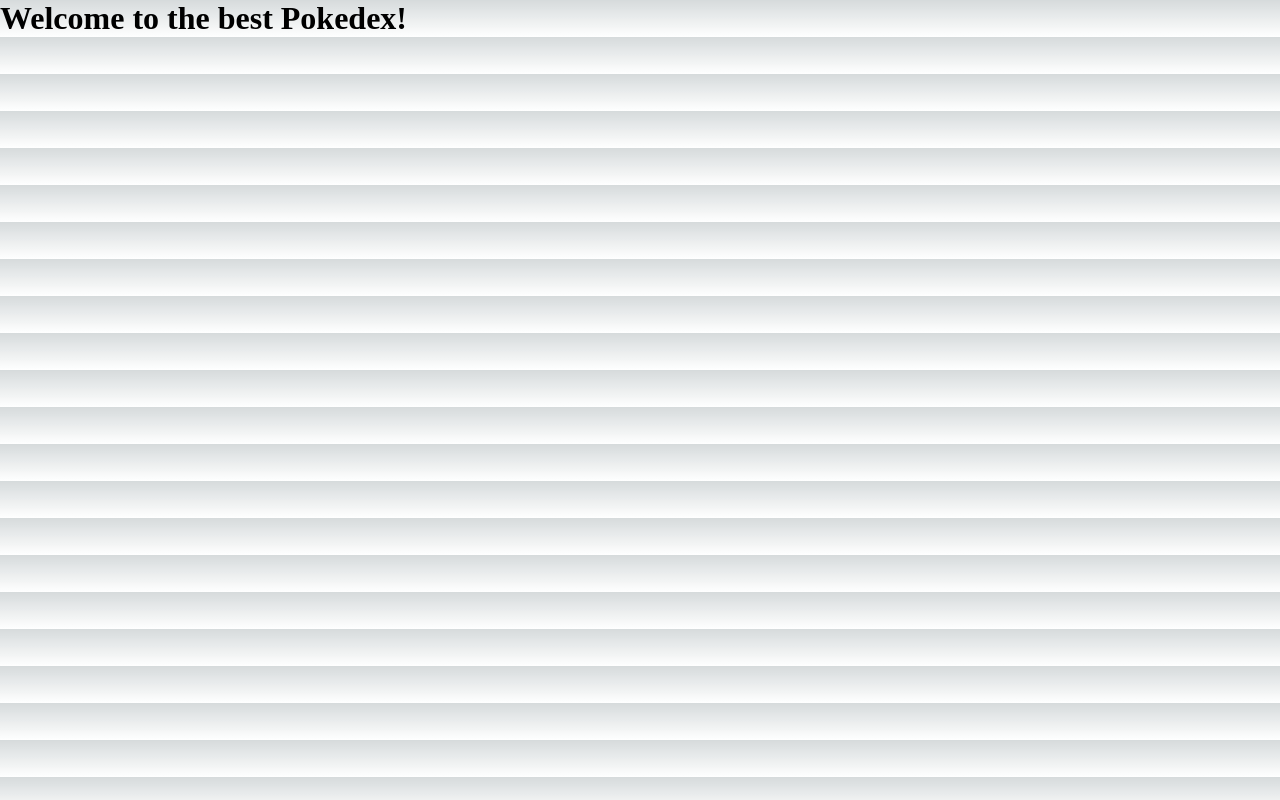
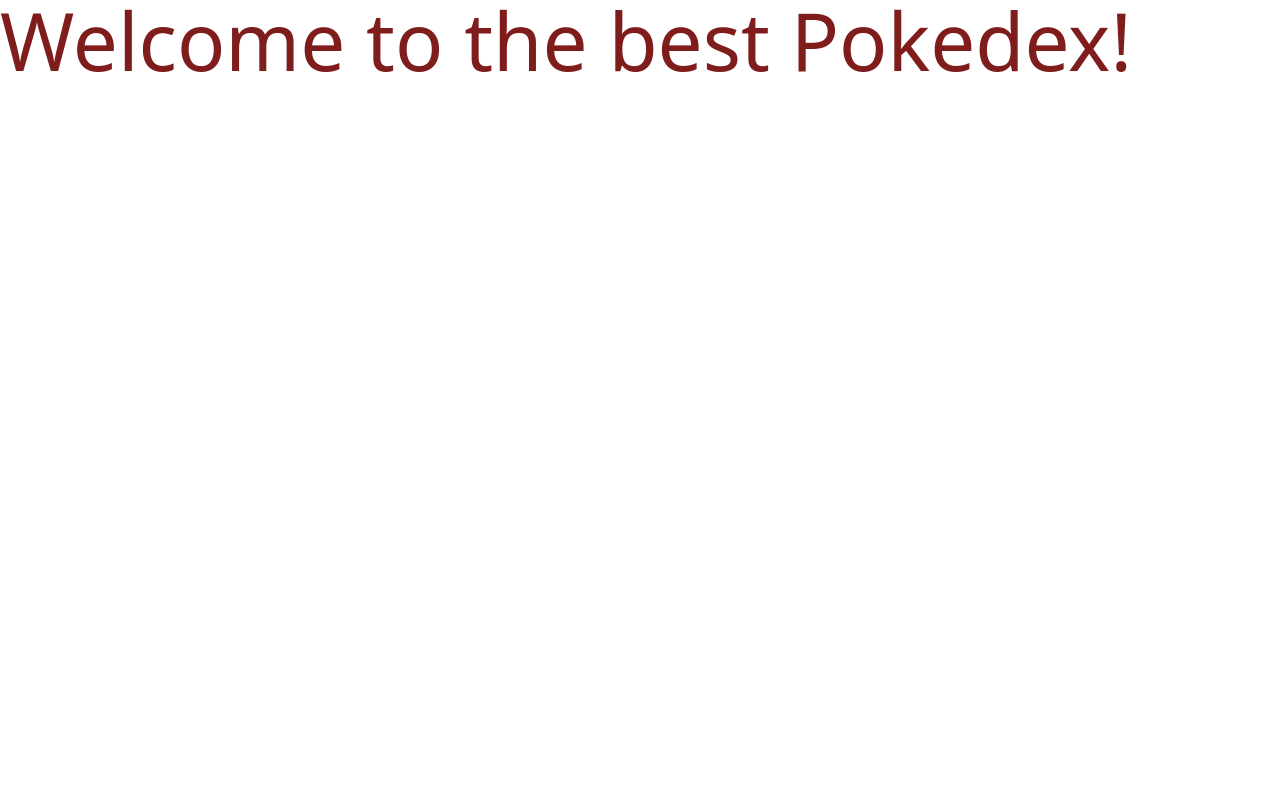
Before and after one commit to EricksonSiqueira/Pokemon-playground, a Next.js app: page / in a window 1280 px wide. Built offline with nearby package versions, Linux system fonts and the light colour scheme.

Commit message:
style: remove next styles from global style

```diff
--- a/src/styles/globals.css
+++ b/src/styles/globals.css
@@ -1,76 +1,9 @@
-:root {
-  --max-width: 1100px;
-  --border-radius: 12px;
-  --font-mono: ui-monospace, Menlo, Monaco, 'Cascadia Mono', 'Segoe UI Mono',
-    'Roboto Mono', 'Oxygen Mono', 'Ubuntu Monospace', 'Source Code Pro',
-    'Fira Mono', 'Droid Sans Mono', 'Courier New', monospace;
+@tailwind base;
+@tailwind components;
+@tailwind utilities;
 
-  --foreground-rgb: 0, 0, 0;
-  --background-start-rgb: 214, 219, 220;
-  --background-end-rgb: 255, 255, 255;
-
-  --primary-glow: conic-gradient(
-    from 180deg at 50% 50%,
-    #16abff33 0deg,
-    #0885ff33 55deg,
-    #54d6ff33 120deg,
-    #0071ff33 160deg,
-    transparent 360deg
-  );
-  --secondary-glow: radial-gradient(
-    rgba(255, 255, 255, 1),
-    rgba(255, 255, 255, 0)
-  );
-
-  --tile-start-rgb: 239, 245, 249;
-  --tile-end-rgb: 228, 232, 233;
-  --tile-border: conic-gradient(
-    #00000080,
-    #00000040,
-    #00000030,
-    #00000020,
-    #00000010,
-    #00000010,
-    #00000080
-  );
-
-  --callout-rgb: 238, 240, 241;
-  --callout-border-rgb: 172, 175, 176;
-  --card-rgb: 180, 185, 188;
-  --card-border-rgb: 131, 134, 135;
-}
-
-@media (prefers-color-scheme: dark) {
-  :root {
-    --foreground-rgb: 255, 255, 255;
-    --background-start-rgb: 0, 0, 0;
-    --background-end-rgb: 0, 0, 0;
-
-    --primary-glow: radial-gradient(rgba(1, 65, 255, 0.4), rgba(1, 65, 255, 0));
-    --secondary-glow: linear-gradient(
-      to bottom right,
-      rgba(1, 65, 255, 0),
-      rgba(1, 65, 255, 0),
-      rgba(1, 65, 255, 0.3)
-    );
-
-    --tile-start-rgb: 2, 13, 46;
-    --tile-end-rgb: 2, 5, 19;
-    --tile-border: conic-gradient(
-      #ffffff80,
-      #ffffff40,
-      #ffffff30,
-      #ffffff20,
-      #ffffff10,
-      #ffffff10,
-      #ffffff80
-    );
-
-    --callout-rgb: 20, 20, 20;
-    --callout-border-rgb: 108, 108, 108;
-    --card-rgb: 100, 100, 100;
-    --card-border-rgb: 200, 200, 200;
-  }
+html {
+  font-size: 10px;
 }
 
 * {
@@ -85,23 +18,7 @@
   overflow-x: hidden;
 }
 
-body {
-  color: rgb(var(--foreground-rgb));
-  background: linear-gradient(
-      to bottom,
-      transparent,
-      rgb(var(--background-end-rgb))
-    )
-    rgb(var(--background-start-rgb));
-}
-
 a {
   color: inherit;
   text-decoration: none;
 }
-
-@media (prefers-color-scheme: dark) {
-  html {
-    color-scheme: dark;
-  }
-}
```
